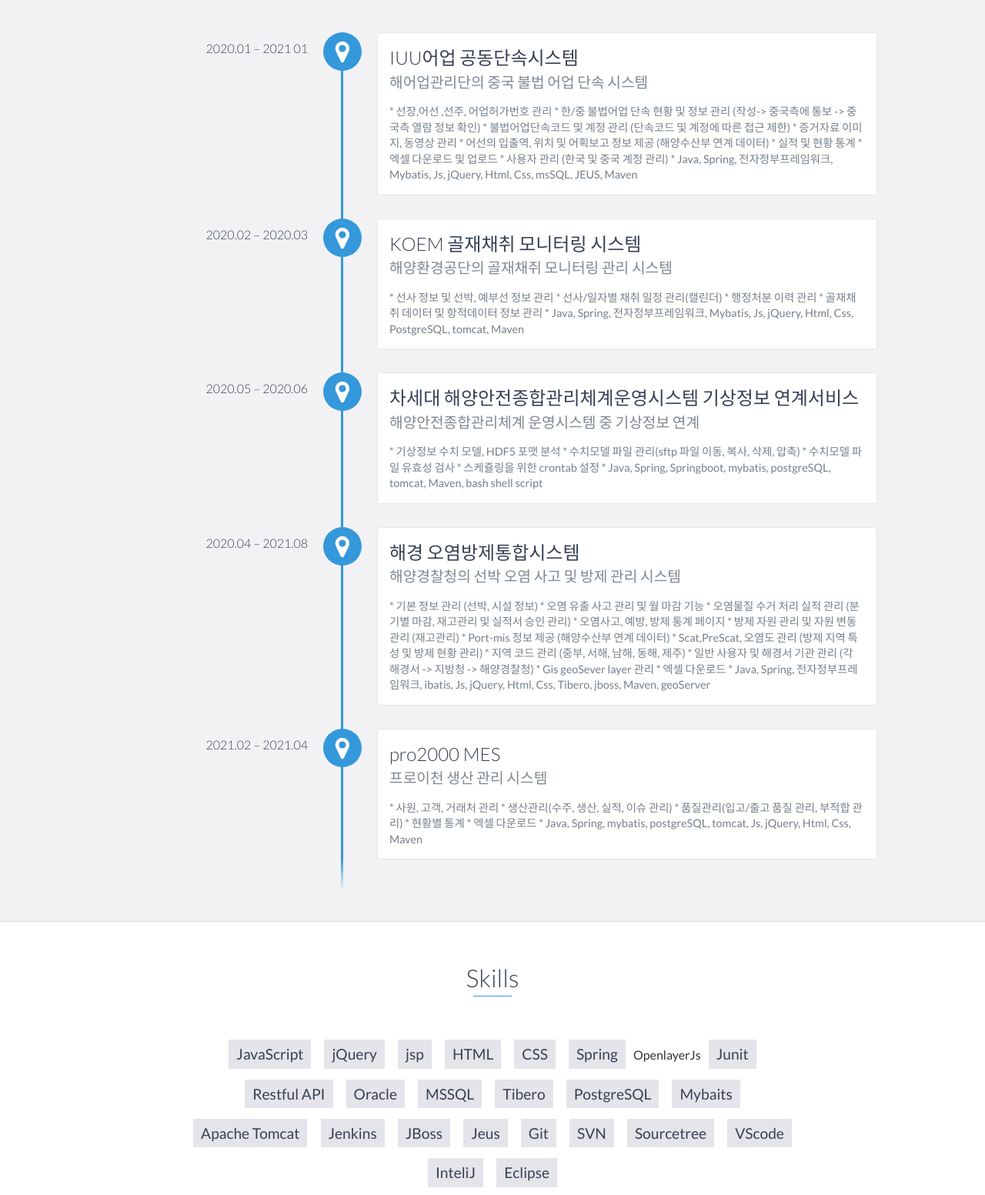
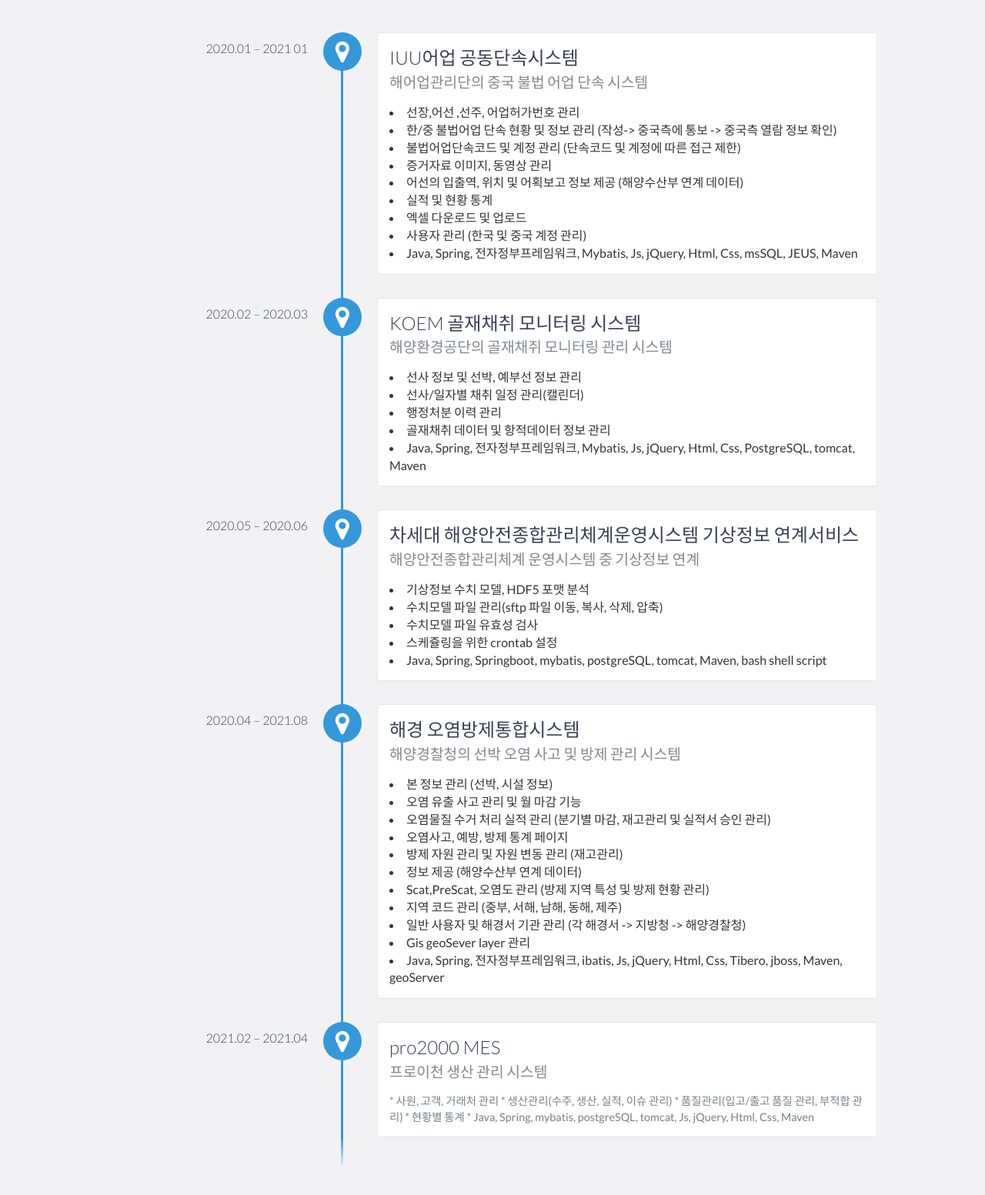
Before and after one commit to merongma/geniePortfolio, a website: page index.html in a window 1280 px wide. Shown: the part 1140-2693 px from the top of the page at 77% size. Drawn offline with nearby package versions, Linux system fonts and the light colour scheme.

Commit message:
<li></li>

```diff
--- a/index.html
+++ b/index.html
@@ -83,15 +83,15 @@
                 <h3>IUU어업 공동단속시스템</h3>
                 <h4>해어업관리단의 중국 불법 어업 단속 시스템</h4>
                 <p>
-                    * 선장,어선 ,선주, 어업허가번호 관리
-                    * 한/중 불법어업 단속 현황 및 정보 관리 (작성-> 중국측에 통보 -> 중국측 열람 정보 확인)
-                    * 불법어업단속코드 및 계정 관리 (단속코드 및 계정에 따른 접근 제한)
-                    * 증거자료 이미지, 동영상 관리
-                    * 어선의 입출역, 위치 및 어획보고 정보 제공 (해양수산부 연계 데이터)
-                    * 실적 및 현황 통계
-                    * 엑셀 다운로드 및 업로드
-                    * 사용자 관리 (한국 및 중국 계정 관리)
-                    * Java, Spring, 전자정부프레임워크, Mybatis, Js, jQuery, Html, Css, msSQL, JEUS, Maven
+                    <li>선장,어선 ,선주, 어업허가번호 관리</li>
+                    <li>한/중 불법어업 단속 현황 및 정보 관리 (작성-> 중국측에 통보 -> 중국측 열람 정보 확인)</li>
+                    <li> 불법어업단속코드 및 계정 관리 (단속코드 및 계정에 따른 접근 제한)</li>
+                    <li>증거자료 이미지, 동영상 관리</li>
+                    <li>어선의 입출역, 위치 및 어획보고 정보 제공 (해양수산부 연계 데이터)</li>
+                    <li>실적 및 현황 통계 </li>
+                    <li>엑셀 다운로드 및 업로드 </li>
+                    <li>사용자 관리 (한국 및 중국 계정 관리)</li>
+                    <li>Java, Spring, 전자정부프레임워크, Mybatis, Js, jQuery, Html, Css, msSQL, JEUS, Maven</li>
                 </p>
             </div>
 
@@ -99,11 +99,11 @@
                 <h3>KOEM 골재채취 모니터링 시스템</h3>
                 <h4>해양환경공단의 골재채쥐 모니터링 관리 시스템</h4>
                 <p>
-                    * 선사 정보 및 선박, 예부선 정보 관리
-                    * 선사/일자별 채취 일정 관리(캘린더)
-                    * 행정처분 이력 관리
-                    * 골재채취 데이터 및 항적데이터 정보 관리
-                    * Java, Spring, 전자정부프레임워크, Mybatis, Js, jQuery, Html, Css, PostgreSQL, tomcat, Maven
+                    <li>선사 정보 및 선박, 예부선 정보 관리</li>
+                    <li>선사/일자별 채취 일정 관리(캘린더)</li>
+                    <li>행정처분 이력 관리</li>
+                    <li>골재채취 데이터 및 항적데이터 정보 관리</li>
+                    <li>Java, Spring, 전자정부프레임워크, Mybatis, Js, jQuery, Html, Css, PostgreSQL, tomcat, Maven</li>
                 </p>
             </div>
 
@@ -111,11 +111,11 @@
                 <h3>차세대 해양안전종합관리체계운영시스템 기상정보 연계서비스</h3>
                 <h4>해양안전종합관리체계 운영시스템 중 기상정보 연계</h4>
                 <p>
-                    * 기상정보 수치 모델, HDF5 포맷 분석
-                    * 수치모델 파일 관리(sftp 파일 이동, 복사, 삭제, 압축)
-                    * 수치모델 파일 유효성 검사
-                    * 스케쥴링을 위한 crontab 설정
-                    * Java, Spring, Springboot, mybatis, postgreSQL, tomcat, Maven, bash shell script
+                    <li>기상정보 수치 모델, HDF5 포맷 분석</li>
+                    <li>수치모델 파일 관리(sftp 파일 이동, 복사, 삭제, 압축)</li>
+                    <li>수치모델 파일 유효성 검사</li>
+                    <li>스케쥴링을 위한 crontab 설정</li>
+                    <li>Java, Spring, Springboot, mybatis, postgreSQL, tomcat, Maven, bash shell script</li>
                 </p>
             </div>
 
@@ -123,18 +123,17 @@
                 <h3>해경 오염방제통합시스템</h3>
                 <h4>해양경찰청의 선박 오염 사고 및 방제 관리 시스템</h4>
                 <p>
-                    * 기본 정보 관리 (선박, 시설 정보)
-                    * 오염 유출 사고 관리 및 월 마감 기능
-                    * 오염물질 수거 처리 실적 관리 (분기별 마감, 재고관리 및 실적서 승인 관리)
-                    *  오염사고, 예방, 방제 통계 페이지
-                    * 방제 자원 관리 및 자원 변동 관리 (재고관리)
-                    * Port-mis 정보 제공 (해양수산부 연계 데이터)
-                    * Scat,PreScat, 오염도 관리 (방제 지역 특성 및 방제 현황 관리)
-                    * 지역 코드 관리 (중부, 서해, 남해, 동해, 제주)
-                    * 일반 사용자 및 해경서 기관 관리 (각 해경서 -> 지방청 -> 해양경찰청)
-                    * Gis geoSever layer 관리
-                    * 엑셀 다운로드
-                    * Java, Spring, 전자정부프레임워크, ibatis, Js, jQuery, Html, Css, Tibero, jboss, Maven, geoServer
+                    <li>본 정보 관리 (선박, 시설 정보)</li>
+                    <li>오염 유출 사고 관리 및 월 마감 기능</li>
+                    <li>오염물질 수거 처리 실적 관리 (분기별 마감, 재고관리 및 실적서 승인 관리)</li>
+                    <li>오염사고, 예방, 방제 통계 페이지</li>
+                    <li>방제 자원 관리 및 자원 변동 관리 (재고관리)</li>
+                    <li>정보 제공 (해양수산부 연계 데이터)</li>
+                    <li>Scat,PreScat, 오염도 관리 (방제 지역 특성 및 방제 현황 관리)</li>
+                    <li>지역 코드 관리 (중부, 서해, 남해, 동해, 제주)</li>
+                    <li>일반 사용자 및 해경서 기관 관리 (각 해경서 -> 지방청 -> 해양경찰청)</li>
+                    <li>Gis geoSever layer 관리</li>
+                    <li>Java, Spring, 전자정부프레임워크, ibatis, Js, jQuery, Html, Css, Tibero, jboss, Maven, geoServer</li>
                 </p>
             </div>
 
@@ -146,7 +145,6 @@
                     * 생산관리(수주, 생산, 실적, 이슈 관리)
                     * 품질관리(입고/출고 품질 관리, 부적합 관리)
                     * 현황별 통계
-                    * 엑셀 다운로드
                     * Java, Spring, mybatis, postgreSQL, tomcat, Js, jQuery, Html, Css, Maven
                 </p>
 
@@ -158,13 +156,14 @@
     <div id="skills">
         <h2 class="heading">Skills</h2>
         <ul>
+            <li>Java</li>
             <li>JavaScript</li>
             <li>jQuery</li>
             <li>jsp</li>
             <li>HTML</li>
             <li>CSS</li>
             <li>Spring</li>
-            </li>OpenlayerJs</li>
+            <li>OpenlayerJs</li>
             <li>Junit</li>
             <li>Restful API</li>
             <li>Oracle</li>
@@ -200,13 +199,7 @@
                         <h4>2019-06 ~ 2019-08</h4>
                         <p>
                             여러 플랫폼을 통합하여 사용할 수 있는 서비스로 검색, 메일, SNS, 쇼핑몰 플랫폼과 자체 제공하는 카페와 채팅 기능을 제공하여 여러 사이트에 접속하지 않고 한 사이트에서 통합적으로 제공하는 시스템
-                            • Language : JAVA 1.8, JSP, HTML5, CSS3, JavaScript <br />
-                            • Database : oracle 11g, MongoDB 4.0.10<br />
-                            • Web Server : Apache Tomcat9.0.21<br />
-                            • Framwork : Spring 4.0.9, JDBC, jQuery,BootStrap, JUnit4, Log4jdbc, Aspectj, JSON-simple, Jackson,Sweetalert, MyBatis 3.2.1, Selenium 3.141.59<br />
-                            • Etc : AJAX, Infinite Scroll,Autocomplete, Oracle DB Scheduler , Node.js, NPM, Socket.io, Express, Chart.js<br />
-                            • API : Javax(Mail), kakao 로그인 API, daum 검색 API, naver 로그인 API, naver 검색 API, FullCalendar API, CKEditor4, 청기와LAB, Chrome Driver 74.0.3729.6<br />
-                            • Tool :STS, Oracle SQL Developer, GitHub, Maven
+
                         </p>
                         <a href="https://github.com/merongma/phoenix">View Project</a>
                     </div>
@@ -224,11 +217,7 @@
                         <h4>2019-05 ~ 2019-06</h4>
                         <p>
                             회원관리, 상품관리, 구매관리, 배송관리, 재고관리, 리뷰관리 등 쇼핑몰의 전반적인 기능을 제공하는 시스템
-                            • Language : JAVA 1.8, JSP, HTML5, CSS3, JavaScript <br />
-                            • Database : oracle 11g<br />
-                            • Web Server : Apache Tomcat9.0.21<br />
-                            • Framwork : Spring 4.0.9, JDBC, jQuery, AJAX,  BootStrap, JUnit4, Log4jdbc, Aspectj, JSON-simple, Jackson, Sweetalert, MyBatis 3.2.1 <br />
-                            • Tool : eclipse, Oracle SQL Developer, GitHub<br />
+
                         </p>
                         <a href="https://github.com/merongma/11.Model2MVCShop">View Project</a>
                     </div>
```
